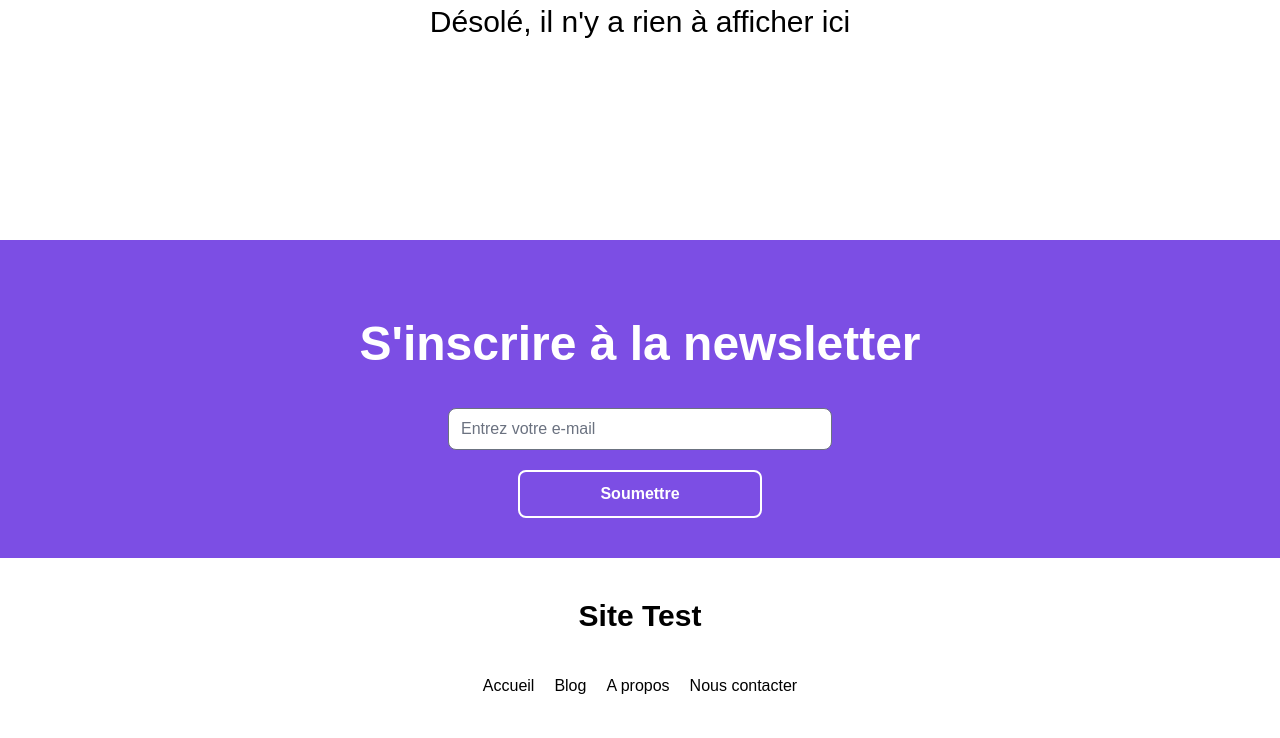
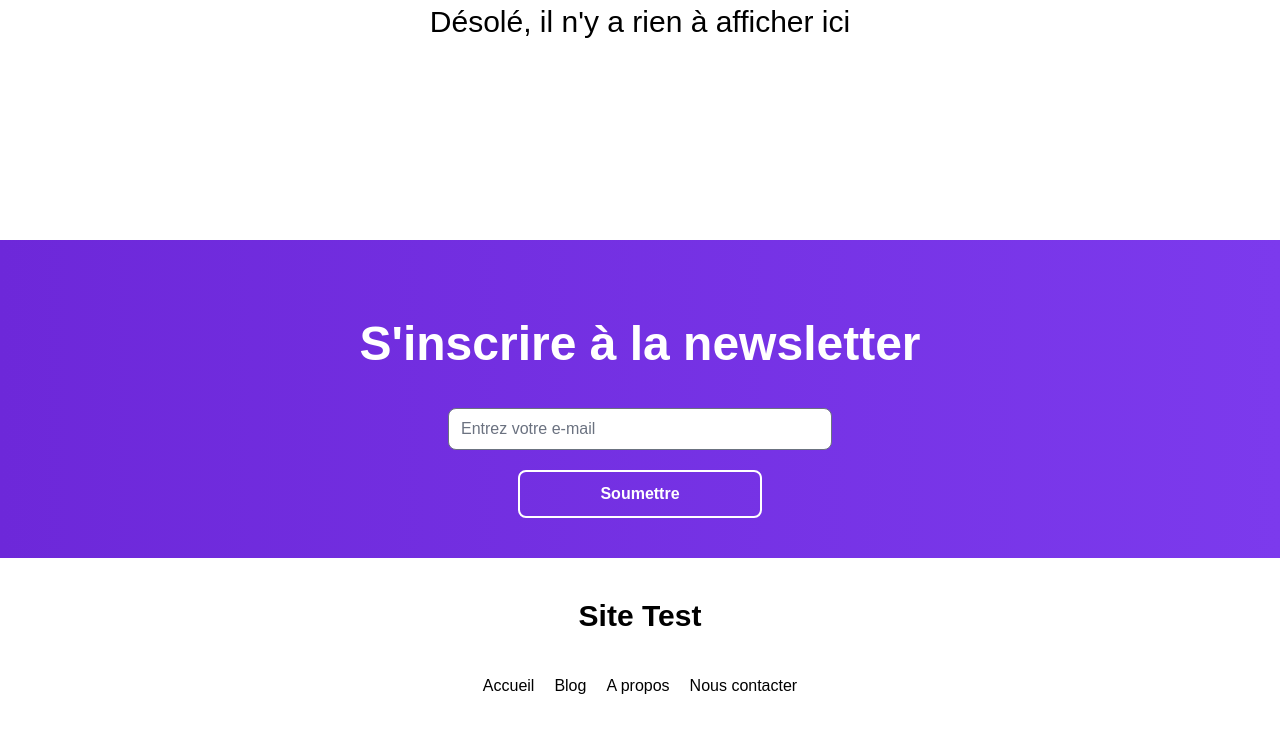
Before and after one commit to mrimbert/demo-django, a Django app: page / in a window 1280 px wide. Shown: the part 796-1534 px from the top of the page. Run offline with Django 5.2, Linux system fonts and the light colour scheme; data that the repository does not hold is empty; style sheets or scripts are compiled from the project's sources; some libraries are stand-ins or nearby versions.

Commit message:
add gradient on footer

```diff
--- a/blogsite/templates/blog/about.html
+++ b/blogsite/templates/blog/about.html
@@ -31,7 +31,7 @@
 
 {%block footer%}
 <footer>
-    <div class="text-center bg-primary text-blanc font-montserrat py-10">
+    <div class="text-center bg-gradient-to-r from-violet-700 to-violet-600 text-blanc font-montserrat py-10">
         <h1 class="text-5xl font-bold py-10">S'inscrire à la newsletter</h1>
         <form action="" method="post">
             {% csrf_token %}
--- a/blogsite/templates/blog/article.html
+++ b/blogsite/templates/blog/article.html
@@ -31,7 +31,7 @@
 
 {%block footer%}
 <footer>
-    <div class="text-center bg-primary text-blanc font-montserrat py-10">
+    <div class="text-center bg-gradient-to-r from-violet-700 to-violet-600 text-blanc font-montserrat py-10">
         <h1 class="text-5xl font-bold py-10">S'inscrire à la newsletter</h1>
         <form action="" method="post">
             {% csrf_token %}
--- a/blogsite/templates/blog/contact.html
+++ b/blogsite/templates/blog/contact.html
@@ -31,7 +31,7 @@
 
 {%block footer%}
 <footer>
-    <div class="text-center bg-primary text-blanc font-montserrat py-10">
+    <div class="text-center bg-gradient-to-r from-violet-700 to-violet-600 text-blanc font-montserrat py-10">
         <h1 class="text-5xl font-bold py-10">S'inscrire à la newsletter</h1>
         <form action="" method="post">
             {% csrf_token %}
--- a/blogsite/templates/blog/detail.html
+++ b/blogsite/templates/blog/detail.html
@@ -32,7 +32,7 @@
 
 {%block footer%}
 <footer>
-    <div class="text-center bg-primary text-blanc font-montserrat py-10">
+    <div class="text-center bg-gradient-to-r from-violet-700 to-violet-600 text-blanc font-montserrat py-10">
         <h1 class="text-5xl font-bold py-10">S'inscrire à la newsletter</h1>
         <form action="" method="post">
             {% csrf_token %}
--- a/blogsite/templates/blog/index.html
+++ b/blogsite/templates/blog/index.html
@@ -31,7 +31,7 @@
 
 {%block footer%}
 <footer>
-    <div class="text-center bg-primary text-blanc font-montserrat py-10">
+    <div class="text-center bg-gradient-to-r from-violet-700 to-violet-600 text-blanc font-montserrat py-10">
         <h1 class="text-5xl font-bold py-10">S'inscrire à la newsletter</h1>
         <form action="" method="post">
             {% csrf_token %}
--- a/theme/static/css/dist/styles.css
+++ b/theme/static/css/dist/styles.css
@@ -1062,6 +1062,10 @@ select {
   --tw-gradient-stops: var(--tw-gradient-from), var(--tw-gradient-to);
 }
 
+.to-violet-600 {
+  --tw-gradient-to: #7c3aed var(--tw-gradient-to-position);
+}
+
 .to-violet-800 {
   --tw-gradient-to: #5b21b6 var(--tw-gradient-to-position);
 }
```
